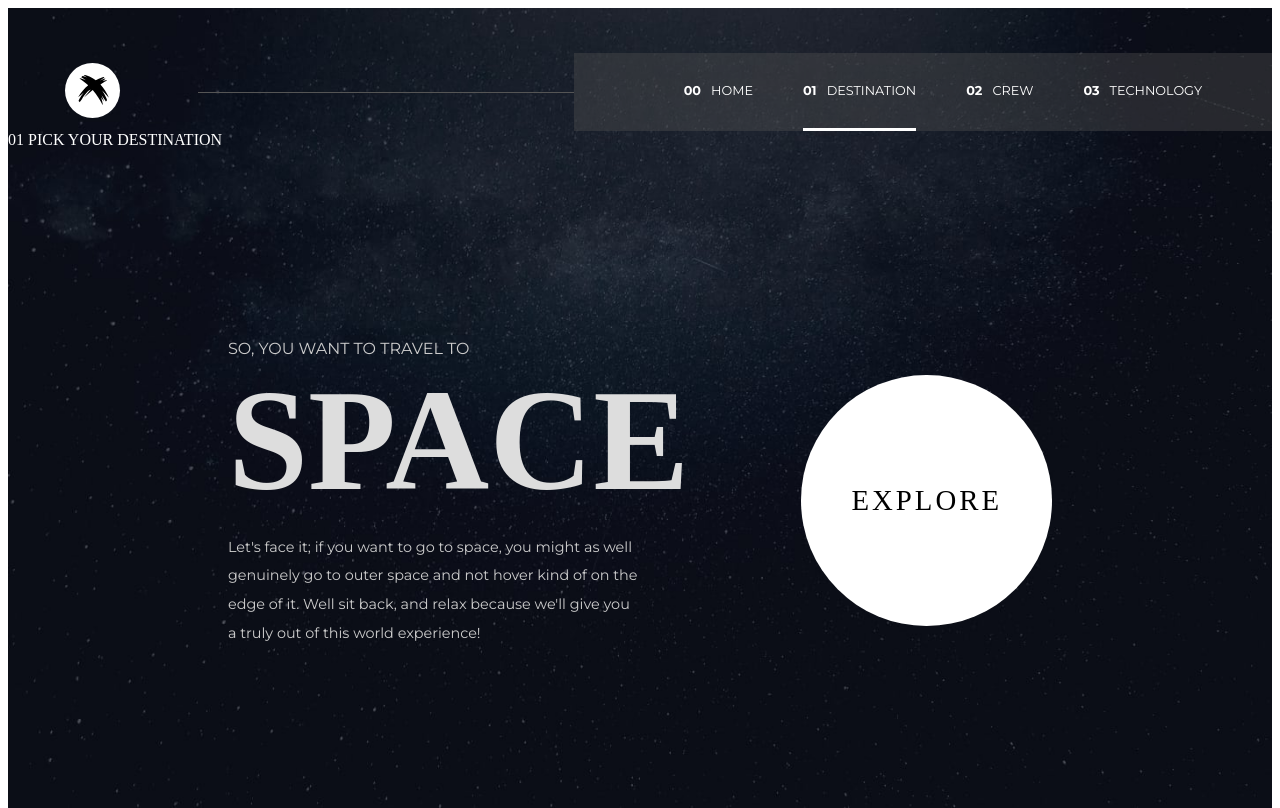
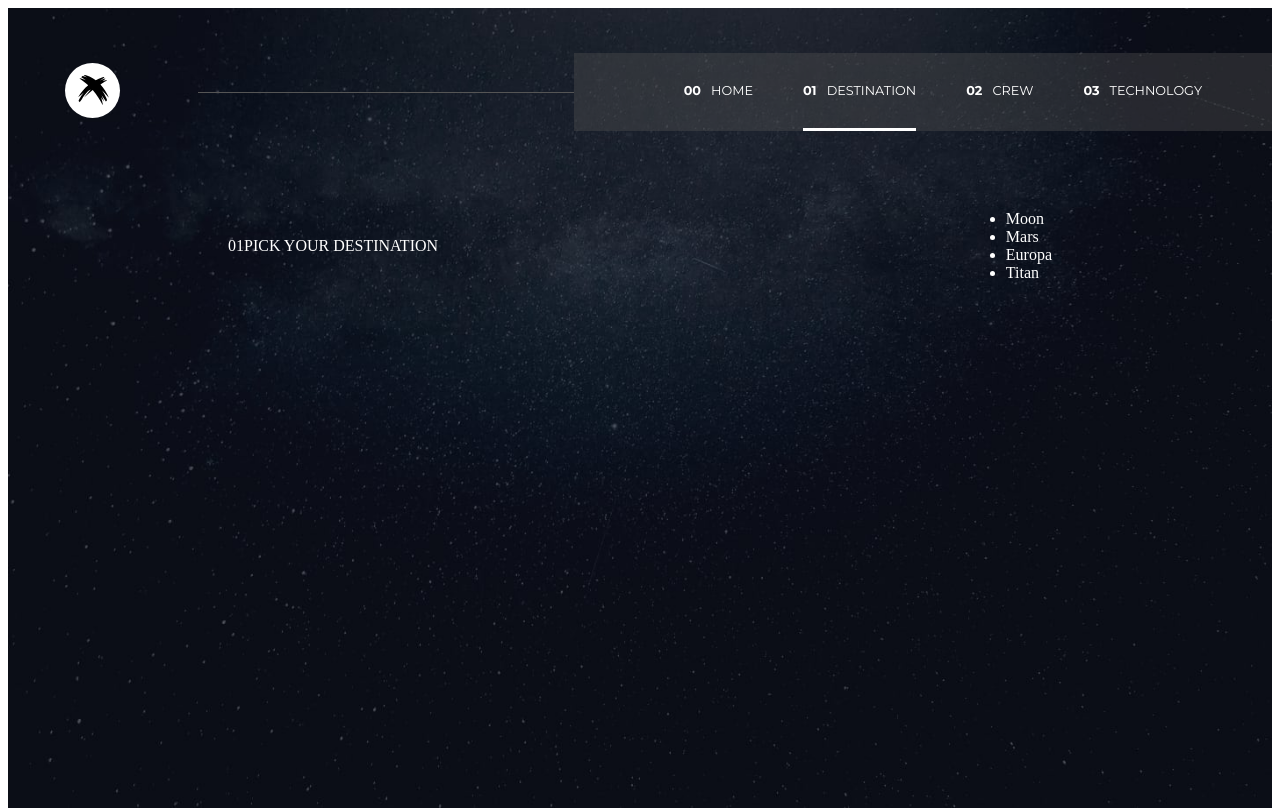
Before and after one commit to darrk-heart/SpaceVoyageHub, a React (Create React App) app: page / in a window 1280 px wide. Built offline with nearby package versions, Linux system fonts and the light colour scheme; a web font is replaced by a local one.

Commit message:
writing codes to fetch the data from the cache

```diff
--- a/src/components/Destination/Destination.jsx
+++ b/src/components/Destination/Destination.jsx
@@ -1,30 +1,28 @@
 import React from "react";
 import bg from "../../assets/destination/destinationbg.jpg";
 import styles from "./Destination.module.css";
+import data from "../../data/data.json";
 
 function Destination({ children }) {
+  const names = data.destinations.map((item) => item.name);
+
   return (
     <div className={styles.container}>
       <img src={bg} alt="background" className={styles.back} />
       <div>
         <div className={styles.heading}>
           {children}
-          <div>01 PICK YOUR DESTINATION</div>
           <div className={styles.half}>
             <div className={styles.halfOne}>
-              <h4>SO, YOU WANT TO TRAVEL TO </h4>
-              <h1>SPACE</h1>
-              <p>
-                Let's face it; if you want to go to space, you might as well
-                <br />
-                genuinely go to outer space and not hover kind of on the
-                <br /> edge of it. Well sit back, and relax because we'll give
-                you
-                <br /> a truly out of this world experience!
-              </p>
+              <span>01</span>
+              <span>PICK YOUR DESTINATION</span>
             </div>
             <div className={styles.halfTwo}>
-              <p>EXPLORE</p>
+              <ul>
+                {names.map((name, index) => (
+                  <li key={index}>{name}</li>
+                ))}
+              </ul>
             </div>
           </div>
         </div>
--- a/src/components/Destination/Destination.module.css
+++ b/src/components/Destination/Destination.module.css
@@ -24,34 +24,6 @@
   display: flex;
   justify-content: space-between;
   padding: 0 220px;
-  margin-top: 15%;
+  margin-top: 5%;
   align-items: center;
 }
-.halfOne h4 {
-  font-weight: 400;
-  font-family: "Montserrat", sans-serif;
-  margin: 0;
-  color: #cccccc;
-}
-.halfOne h1 {
-  font-size: 9rem;
-  margin: 0;
-  color: #dddddd;
-}
-.halfOne p {
-  font-weight: 300;
-  margin-top: 10px;
-  font-family: "Montserrat", sans-serif;
-  font-size: 0.9rem;
-  line-height: 2;
-  color: #cccccc;
-}
-.halfTwo {
-  padding: 80px 50px;
-  background-color: white;
-  color: black;
-  border-radius: 50%;
-  font-size: 1.8rem;
-  letter-spacing: 3px;
-  cursor: pointer;
-}
```
